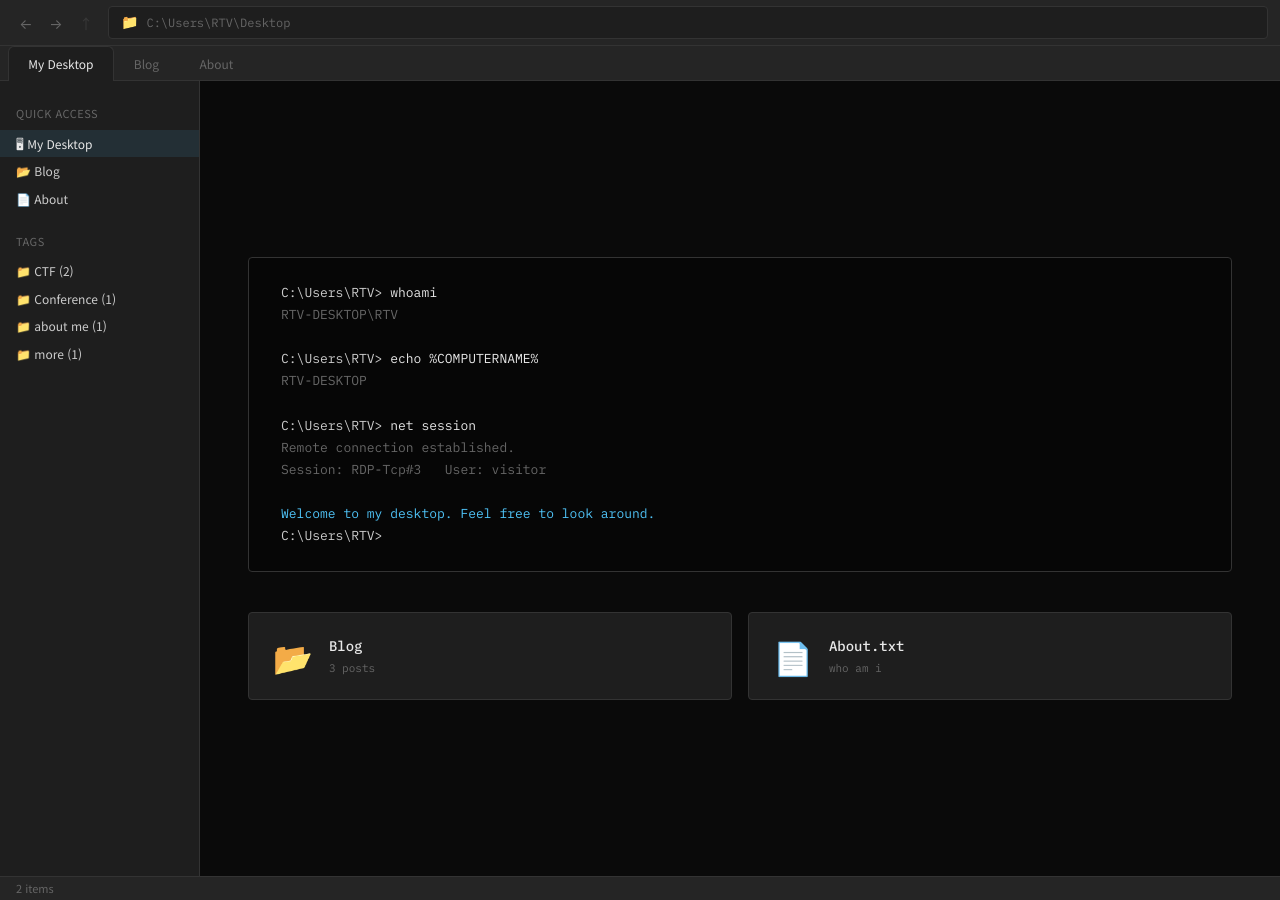
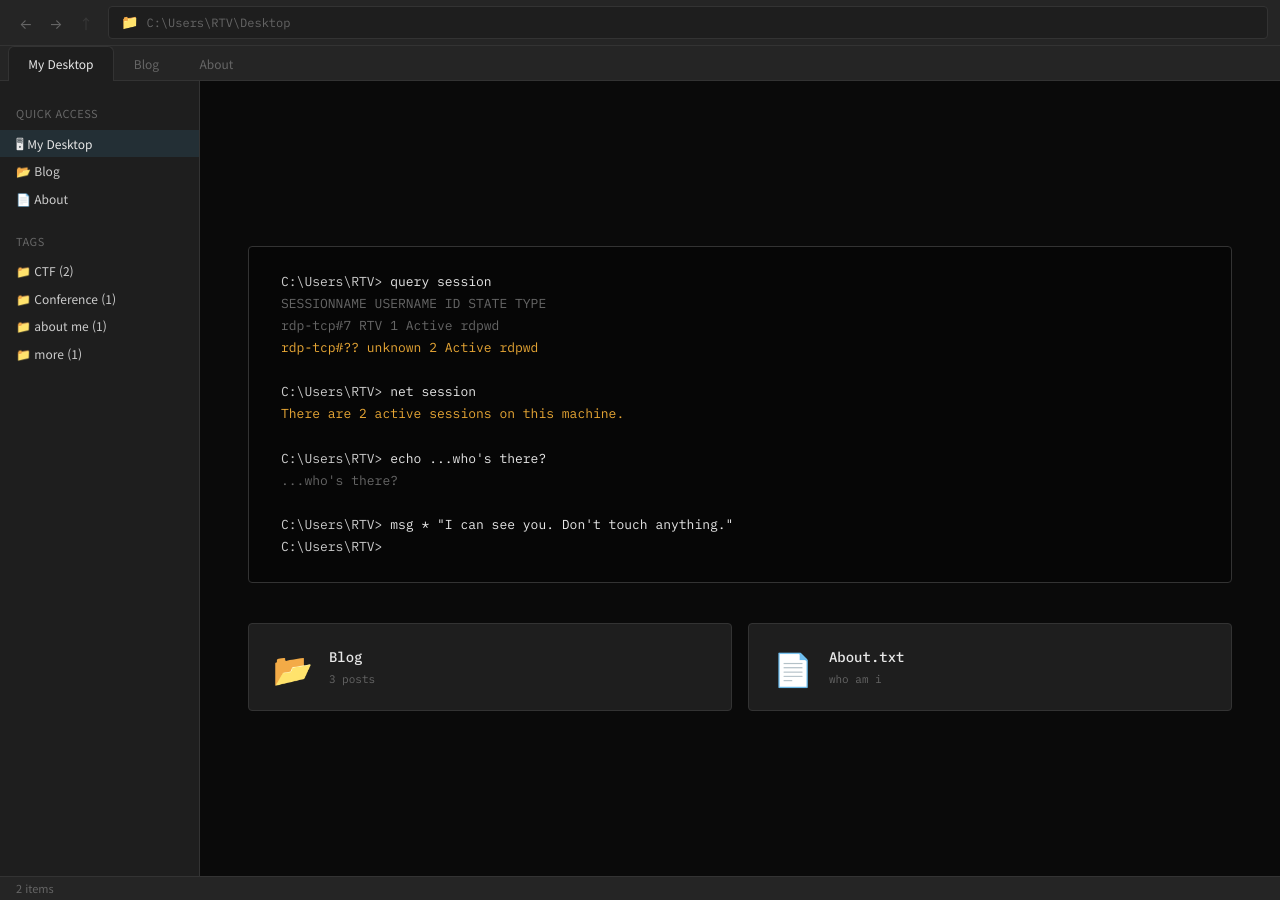
Before and after one commit to RTV-GIT/RTV-GIT.github.io, a Jekyll site: the page built from index.html, in a window 1280 px wide. Built offline with Jekyll 4.4.1, drawn with Linux system fonts in a browser that asks for light colours.

Commit message:
My Desktop 터미널 문구 변경: 침입 감지 컨셉
Co-Authored-By: Claude Opus 4.6 (1M context) <noreply@anthropic.com>

```diff
--- a/assets/css/style.css
+++ b/assets/css/style.css
@@ -225,6 +225,10 @@ body {
 
 .rdp-line.accent {
   color: var(--accent);
+}
+
+.rdp-line.warn {
+  color: #e8a735;
 }
 
 .rdp-typing {
--- a/index.html
+++ b/index.html
@@ -12,17 +12,18 @@ item_count: "2 items"
 
   <!-- RDP 접속 느낌 터미널 -->
   <div class="rdp-banner">
-    <div class="rdp-line">C:\Users\RTV> <span class="rdp-typing">whoami</span></div>
-    <div class="rdp-line dim">RTV-DESKTOP\RTV</div>
-    <div class="rdp-line">&nbsp;</div>
-    <div class="rdp-line">C:\Users\RTV> <span class="rdp-typing">echo %COMPUTERNAME%</span></div>
-    <div class="rdp-line dim">RTV-DESKTOP</div>
+    <div class="rdp-line">C:\Users\RTV> <span class="rdp-typing">query session</span></div>
+    <div class="rdp-line dim"> SESSIONNAME    USERNAME    ID  STATE   TYPE</div>
+    <div class="rdp-line dim"> rdp-tcp#7      RTV         1   Active  rdpwd</div>
+    <div class="rdp-line warn"> rdp-tcp#??     unknown     2   Active  rdpwd</div>
     <div class="rdp-line">&nbsp;</div>
     <div class="rdp-line">C:\Users\RTV> <span class="rdp-typing">net session</span></div>
-    <div class="rdp-line dim">Remote connection established.</div>
-    <div class="rdp-line dim">Session: RDP-Tcp#{{ site.posts.size }}  &nbsp; User: visitor</div>
+    <div class="rdp-line warn">There are 2 active sessions on this machine.</div>
     <div class="rdp-line">&nbsp;</div>
-    <div class="rdp-line accent">Welcome to my desktop. Feel free to look around.</div>
+    <div class="rdp-line">C:\Users\RTV> <span class="rdp-typing">echo ...who's there?</span></div>
+    <div class="rdp-line dim">...who's there?</div>
+    <div class="rdp-line">&nbsp;</div>
+    <div class="rdp-line">C:\Users\RTV> <span class="rdp-typing">msg * "I can see you. Don't touch anything."</span></div>
     <div class="rdp-cursor">C:\Users\RTV> <span class="blink">_</span></div>
   </div>
 
```
